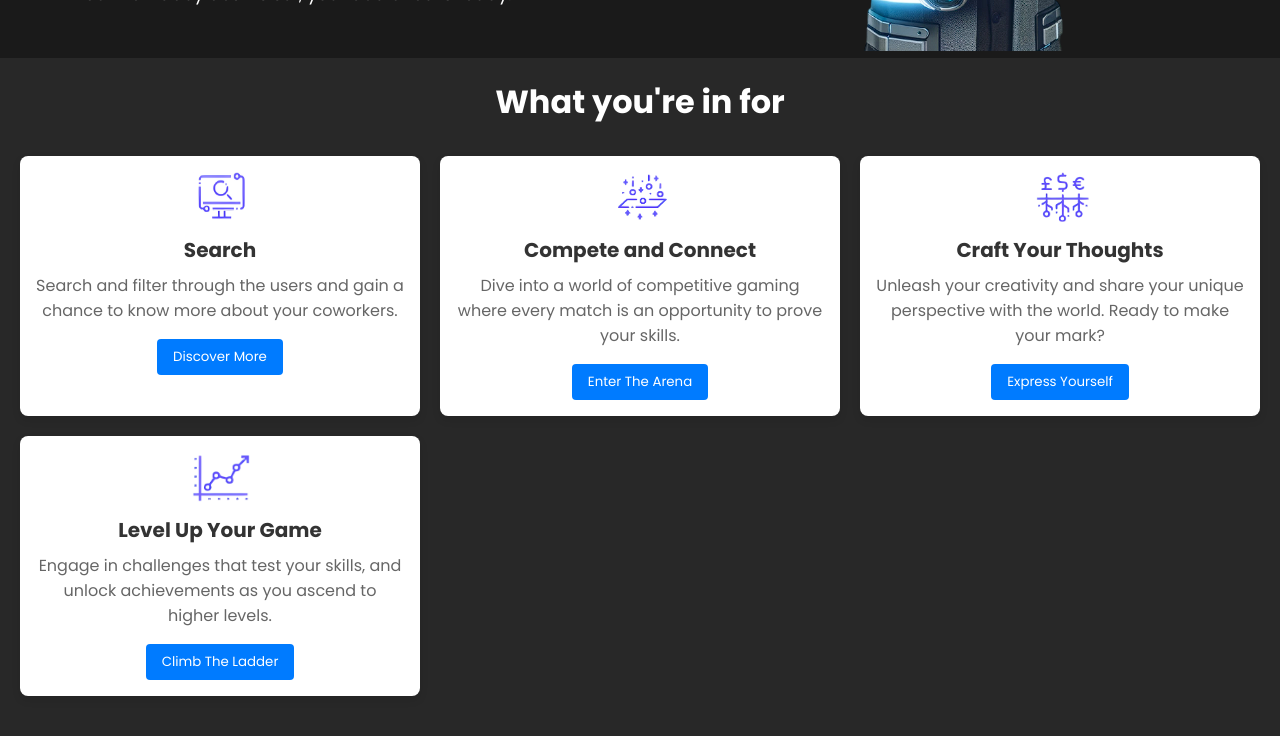
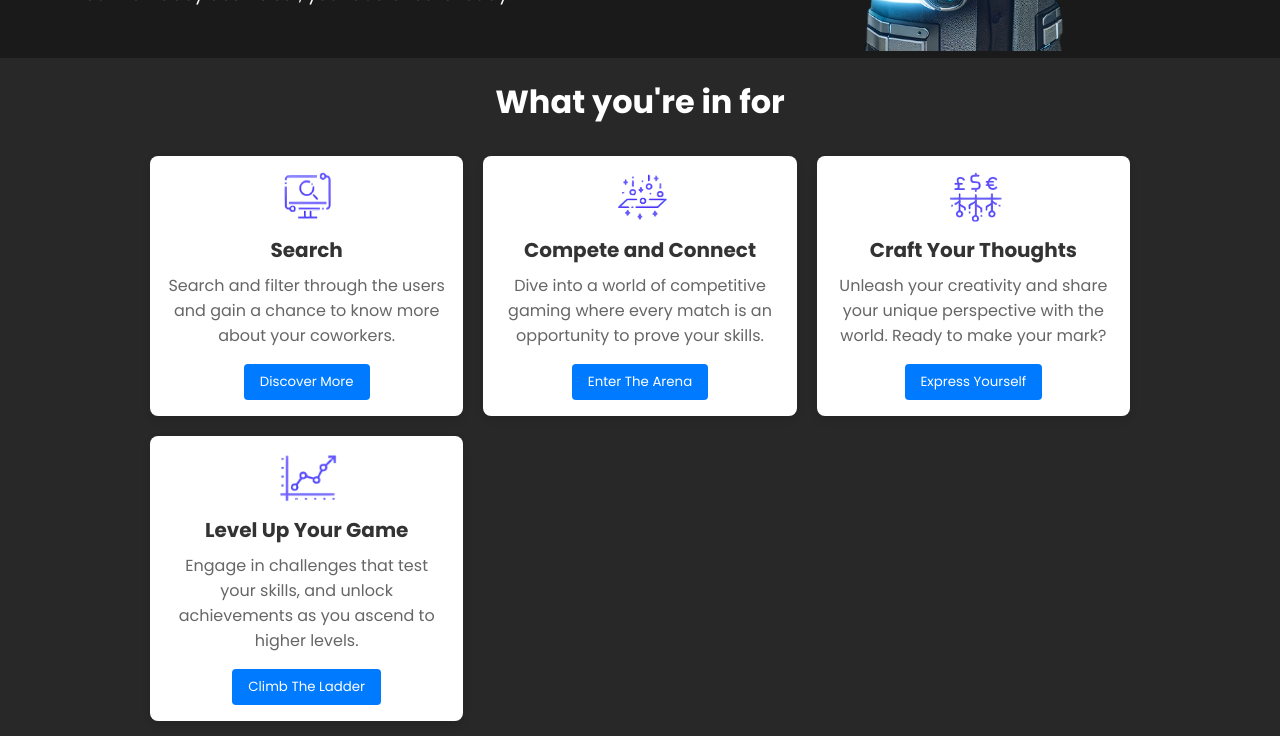
Before and after one commit to edberv1/DevLobby, a React (Create React App) app: page / in a window 1280 px wide. Shown: the part 2340-3076 px from the top of the page. Built offline with nearby package versions, Linux system fonts and the light colour scheme.

Commit message:
Adjusted content module to be in the center

```diff
--- a/src/components/molecules/ContentModule/ContentModuleAbout/ContentModuleAbout.scss
+++ b/src/components/molecules/ContentModule/ContentModuleAbout/ContentModuleAbout.scss
@@ -1,4 +1,5 @@
 @import url("https://fonts.googleapis.com/css2?family=Poppins:wght@400;600&display=swap");
+
 .content-module-about {
   display: grid;
   grid-template-columns: repeat(auto-fill, minmax(300px, 1fr));
@@ -8,6 +9,8 @@
   background-color: #282828;
   font-family: "Poppins";
   padding-bottom: 40px;
+  justify-content: center; // Center grid items if they don't fill the full width
+}
 
 .content-block {
   background: #fff;
@@ -46,7 +49,7 @@
     }
   }
 }
-}
+
 @media (min-width: 768px) and (max-width: 1024px) {
   .content-module-about {
     grid-template-columns: repeat(2, 1fr);
@@ -54,10 +57,11 @@
     padding-left: calc((100vw - 2 * minmax(300px, 1fr)) / 2);
     padding-right: calc((100vw - 2 * minmax(300px, 1fr)) / 2);
   }
+}
+
 @media (min-width: 1024px) {
   .content-module-about {
     padding-right: 150px;
     padding-left: 150px;
   }
 }
-}
```
Lines whose indentation alone changed are shown as unchanged.
